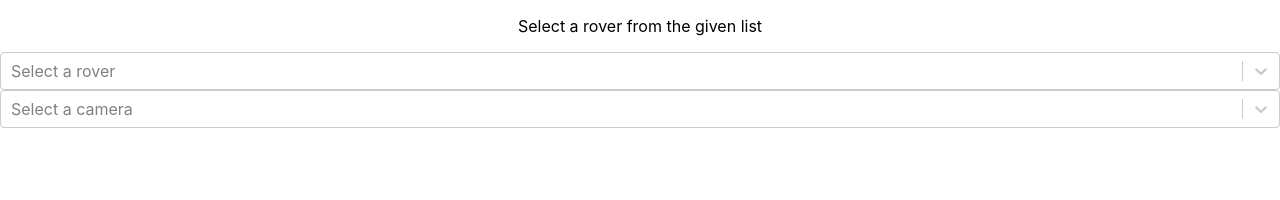
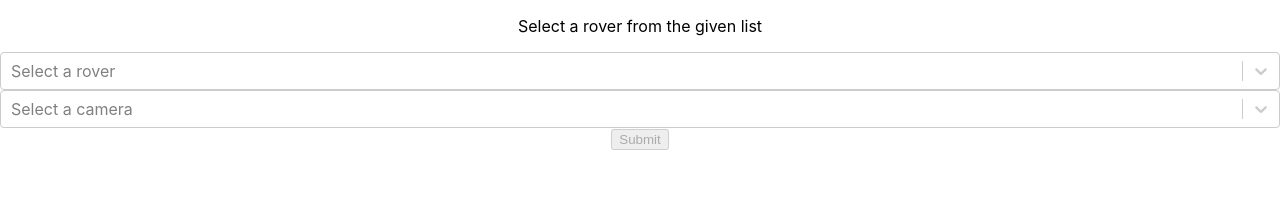
Before and after one commit to alexcareja/MarsAppSPA, a React (Create React App) app in the folder mars_app_spa/: page /nasa/images in a window 1280 px wide. Shown: the top 200 px of the page. Built offline with nearby package versions, Linux system fonts and the light colour scheme; no server answers.

Commit message:
Added a submit button which is only clickable once you have selected both a rover and a camera. The button does not refresh the page

```diff
--- a/mars_app_spa/src/roversPhotos.tsx
+++ b/mars_app_spa/src/roversPhotos.tsx
@@ -3,21 +3,32 @@ import Select from "react-select"
 import { getRoversNames } from "./getRovers"
 import { getRoversCameras } from "./getRoversCameras";
 
+function handleSubmit(event: React.FormEvent<HTMLFormElement>) {
+    event.preventDefault();
+}
+
 const RoversSelect: React.FC = () => {
     const [roverName, setRoverName] = React.useState("Select a rover");
     const [cameraName, setCameraName] = React.useState("Select a camera");
+    const [buttonValidity, setButtonValidity] = React.useState(0);
 
     const handleRoverChange = (selectedRoverName: {value: string; label:string;}| null) => {
         if (selectedRoverName) {
             setRoverName(selectedRoverName.value);
+            setButtonValidity(0);
         }
     };
 
     const handleCameraChange = (selectedCameraName: {value: string; label:string;}| null) => {
         if (selectedCameraName) {
             setCameraName(selectedCameraName.value);
+            setButtonValidity(1);
         }
     };
+
+    const retrieveImages = () => {
+
+    }
 
     const roversNames: {value:string, label:string}[] = [];
     const camerasNames: {value:string, label:string}[] = [];
@@ -33,7 +44,7 @@ const RoversSelect: React.FC = () => {
     });
 
     return (
-        <form>
+        <form onSubmit={handleSubmit}>
             <p>Select a rover from the given list</p>
             <Select
                 placeholder={roverName}
@@ -43,6 +54,7 @@ const RoversSelect: React.FC = () => {
                 placeholder={cameraName}
                 onChange={handleCameraChange}
                 options={camerasNames} />
+            <button disabled={!buttonValidity} onClick={retrieveImages}>Submit</button>
         </form>
     );
 }
```
